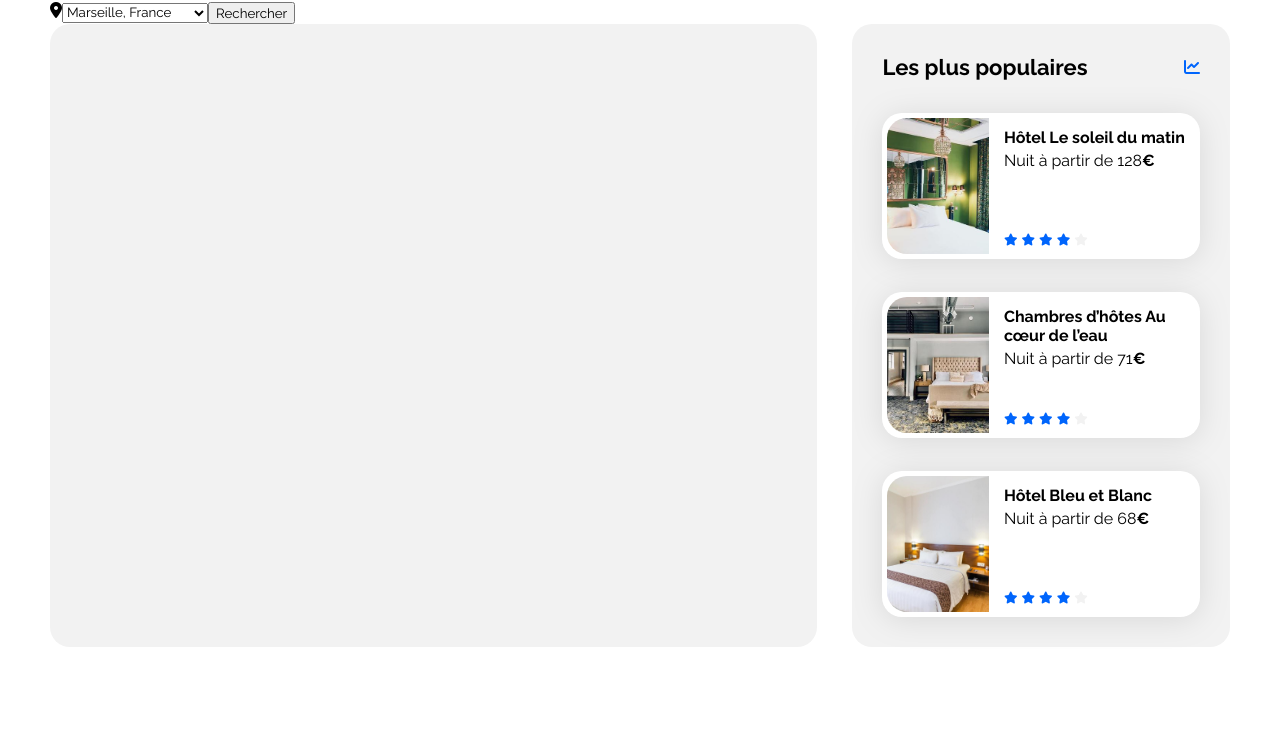
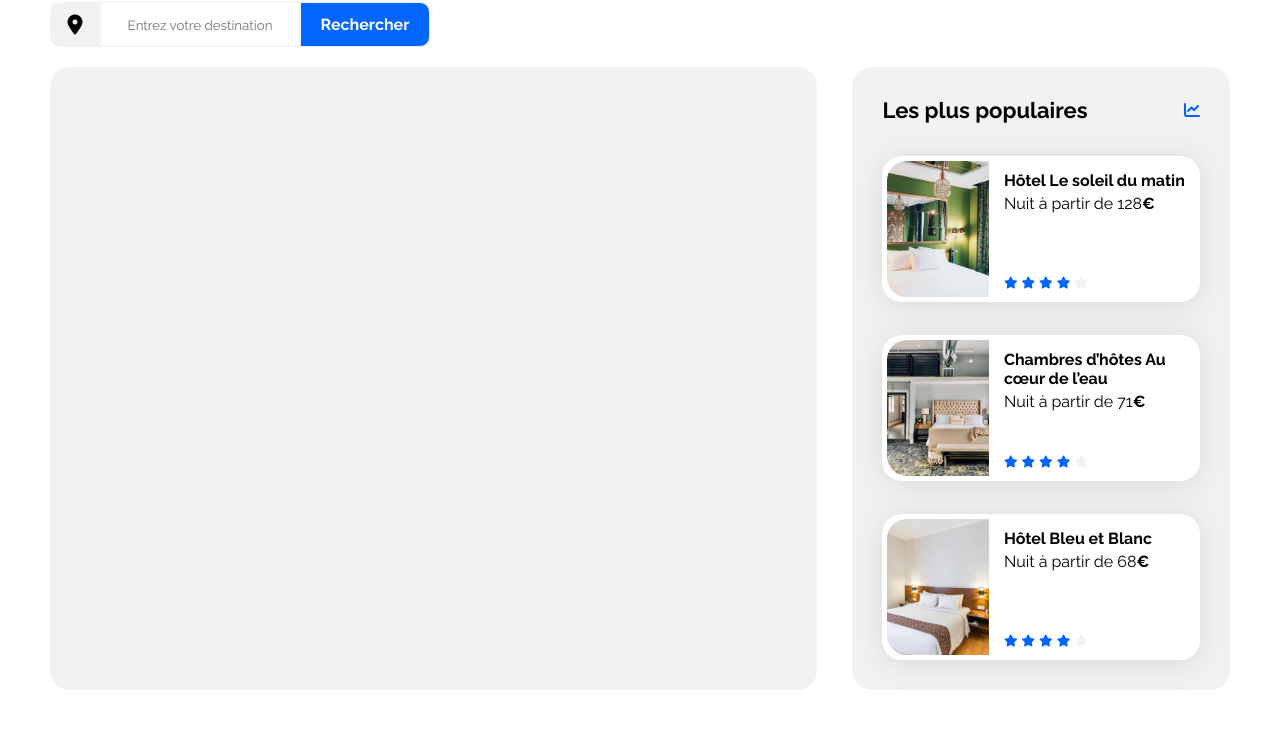
Before and after one commit to 3amoo13/welcomePageBooki, a plain HTML site: page index.html in a window 1280 px wide. Shown: the part 58-800 px from the top of the page. Drawn offline with Linux system fonts and the light colour scheme.

Commit message:
ajout du style de la barre de recherche

```diff
--- a/css/style.css
+++ b/css/style.css
@@ -40,6 +40,10 @@ nav{
     width: 100%;
 }
 
+input{
+    text-align: center;
+}
+
 ul.navigation{
     display: flex;
     list-style-type: none;
@@ -52,13 +56,56 @@ ul.navigation{
 li.navElement:hover{
     color: #0066ff
 }
-div#searchBar{
+
+div#searchBarContainer{
     display: flex;
+    width: 100%;
+    margin-bottom: 20px;
+}
+
+.searchItem{
+    box-sizing: border-box; /* Inclus les bordures et padding dans les 30px de height, sinon le button est plus petit que le reste de la searchBar*/
+    height: 45px;
+    border: 1px;
+    border-color: #f2f2f2;
+    border-style: solid;
+
 }
 
 i.fa-location-dot{
-    color:black;
+    display: flex;
+    align-items: center;
+    color: black;
 }
+
+.iconWrap{
+    display: flex;
+    justify-content: center;
+    align-items: center;
+    width: 30px;
+    padding-right: 10px;
+    padding-left: 10px;
+    background-color: #f2f2f2;
+    border-top-left-radius: 10px;
+    border-bottom-left-radius: 10px;
+}
+
+.searchBar{
+    width: 200px;
+}
+
+.submitButton{
+    background-color: #0066ff;
+    color: white;
+    border-top-right-radius: 10px;
+    border-bottom-right-radius: 10px;
+    width: 130px;
+    font-size: medium;
+    font-weight: bold;
+
+}
+
+
 
 #logo{
     height: 25px;
--- a/index.html
+++ b/index.html
@@ -27,18 +27,16 @@
             </nav>
         </header>
         <main>
-            <div id= "searchBar">
-                <i class="fa-solid fa-location-dot"></i>
+            <div id= "searchBarContainer">
+                <span class="iconWrap">
+                    <i class="fa-solid fa-location-dot fa-lg searchItem"></i>
+                </span>
                 <form method="get" action="">
-                    <select name="pays" id="pays">
-                        <option value="Marseille">Marseille, France</option>
-                        <option value="Paris">Paris, France</option>
-                        <option value="Lyon">Lyon, France</option>
-                        <option value="Barcelone">Barcelone, Espagne</option>
-                    </select>
+                    <input name="ville" placeholder="Entrez votre destination" class="searchItem searchBar">
                 </form>
-                <button>Rechercher</button>
+                <button class="searchItem submitButton">Rechercher</button>
             </div>
+
             <div class="hebergements-and-populaires">
                 <section class="hebergements">
 
```
